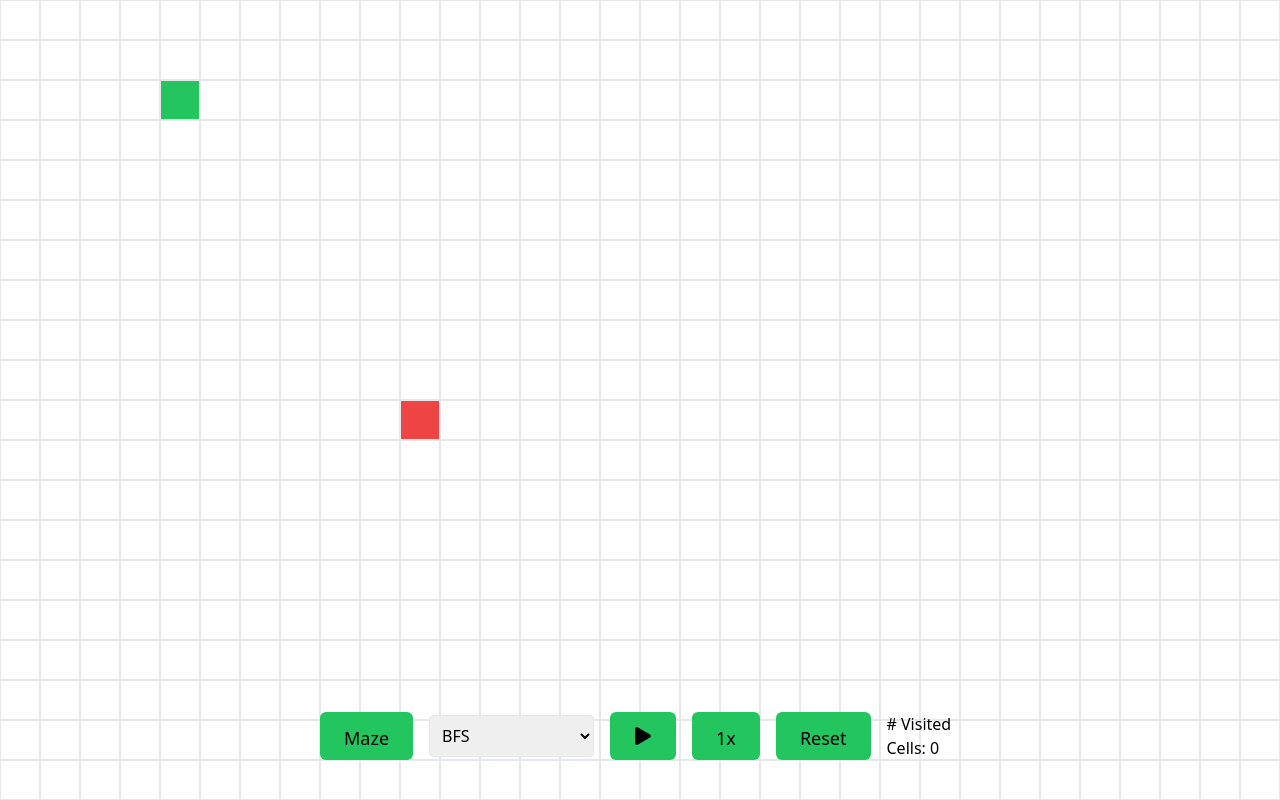
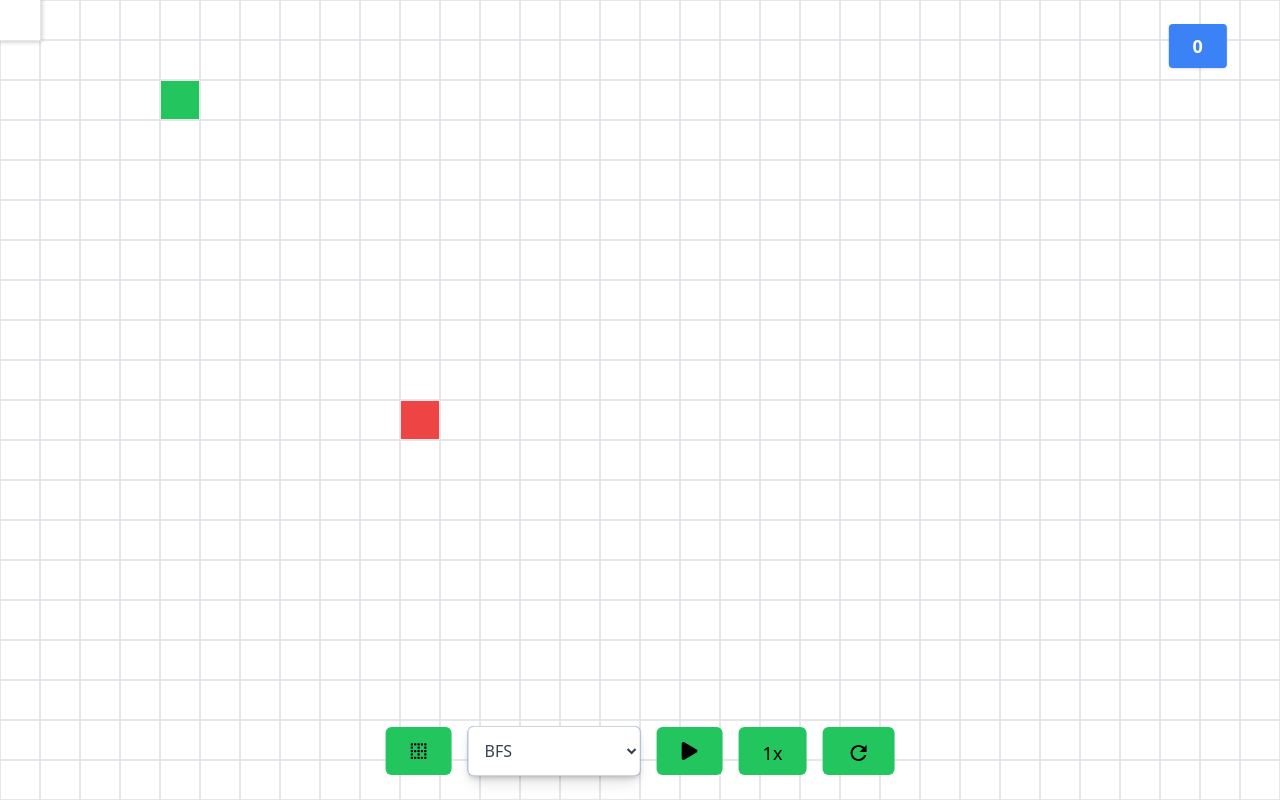
Before and after one commit to LGeoff31/Graphs, a React (Create React App) app: page / in a window 1280 px wide. Built offline with nearby package versions, Linux system fonts and the light colour scheme.

Commit message:
added icons + animations

```diff
--- a/package.json
+++ b/package.json
@@ -3,8 +3,14 @@
   "version": "0.1.0",
   "private": true,
   "dependencies": {
+    "@chakra-ui/react": "^3.2.5",
+    "@emotion/react": "^11.14.0",
+    "@emotion/styled": "^11.14.0",
+    "@mui/icons-material": "^6.3.1",
+    "@mui/material": "^6.3.1",
     "@react-spring/web": "^9.7.5",
     "cra-template": "1.2.0",
+    "framer-motion": "^11.15.0",
     "react": "^18.2.0",
     "react-dom": "^18.2.0",
     "react-icons": "^5.4.0",
--- a/src/App.css
+++ b/src/App.css
@@ -2,3 +2,33 @@
   margin: 0;
   padding: 0;
 }
+/* Add this CSS to your styles or global styles */
+.cell {
+  transition: background-color 0.3s ease, transform 0.3s ease;
+}
+
+.cell.visited {
+  background-color: #3b82f6; /* Blue for visited */
+}
+
+.cell.path {
+  background-color: #fbbf24; /* Yellow for path */
+}
+
+.cell.wall {
+  background-color: #6b7280; /* Gray for wall */
+}
+
+.cell.start {
+  background-color: #10b981; /* Green for start */
+}
+
+.cell.end {
+  background-color: #ef4444; /* Red for end */
+}
+
+/* Add this CSS for hover effect */
+.cell:hover {
+  transform: scale(1.05); /* Slight zoom effect on hover */
+  box-shadow: 0px 0px 5px rgba(0, 0, 0, 0.3);
+}
--- a/src/App.js
+++ b/src/App.js
@@ -1,5 +1,6 @@
 import "./App.css";
 import Homepage from "./components/Homepage";
+import { ChakraProvider } from "@chakra-ui/react";
 
 function App() {
   return (
--- a/src/components/Homepage.js
+++ b/src/components/Homepage.js
@@ -4,6 +4,11 @@ import { FaPlay, FaPause } from "react-icons/fa";
 import { bfs } from "../algorithms/bfs";
 import { multiBFS } from "../algorithms/multibfs";
 import { dfs } from "../algorithms/dfs";
+import { RiResetLeftFill } from "react-icons/ri";
+import RefreshIcon from "@mui/icons-material/Refresh";
+import { GiPuzzle } from "react-icons/gi";
+import { FaBorderAll } from "react-icons/fa";
+import { FaBorderNone } from "react-icons/fa";
 
 // Add number tiles
 const Homepage = () => {
@@ -12,6 +17,7 @@ const Homepage = () => {
     rows: Math.floor(window.innerHeight / cellSize),
     cols: Math.floor(window.innerWidth / cellSize),
   });
+  console.log(window.innerHeight, window.innerWidth);
 
   const [startPosition, setStartPosition] = useState({ row: 2, col: 4 });
   const [endPosition, setEndPosition] = useState({ row: 10, col: 10 });
@@ -116,6 +122,7 @@ const Homepage = () => {
     // Add outer borders
     for (let i = 0; i < gridDimensions.rows; i++) {
       newGrid[i][0] = "wall"; // Left border
+
       newGrid[i][gridDimensions.cols - 1] = "wall"; // Right border
     }
     for (let j = 0; j < gridDimensions.cols; j++) {
@@ -239,7 +246,7 @@ const Homepage = () => {
   return (
     <div className="bg-gray-300 h-screen justify-center items-center flex">
       <div
-        className="grid justify-center items-center"
+        className="grid justify-center items-center h-80vh"
         onMouseUp={handleMouseUp}
         onMouseMove={handleMouseMove}
       >
@@ -267,7 +274,7 @@ const Homepage = () => {
               cols.push(
                 <Node
                   key={`${row}-${col}`}
-                  className={`w-10 h-10 border border-grey-400 ${color}`}
+                  className={`w-10 h-10 border border-grey-400 cell ${color}`}
                   data-row={row}
                   data-col={col}
                   onMouseDown={(e) => {
@@ -287,20 +294,20 @@ const Homepage = () => {
           }
           return rows;
         })()}
-        <div className="absolute bottom-10 left-1/2 transform -translate-x-1/2 flex gap-4 items-center">
+        <div className="absolute bottom-6 left-1/2 transform -translate-x-1/2 flex gap-4 items-center">
           <button
             onClick={generateMaze}
             className="h-12 px-6 py-3 text-lg rounded-md bg-green-500 hover:bg-green-600"
           >
-            Maze
+            <FaBorderNone />
           </button>
 
-          <div className="flex justify-center">
+          <div className="flex justify-center bg-blue-500 rounded-md text-white shadow-lg">
             <select
               id="algorithmSelect"
               value={selectedAlgorithm}
               onChange={handleAlgorithmChange}
-              className="p-2 border order-gray-300 rounded"
+              className="p-3 border border-gray-300 rounded-md bg-white text-gray-700 shadow-md focus:outline-none focus:ring-2 focus:ring-blue-500 hover:bg-blue-50 transition-colors duration-200"
             >
               <option value="bfs"> BFS </option>
               <option value="multiBFS"> Multi-Source BFS </option>
@@ -321,11 +328,15 @@ const Homepage = () => {
           </button>
           <button
             onClick={resetBFSState}
-            className="h-12 px-6 py-3 text-lg rounded-md bg-green-500 hover:bg-green-600"
+            className="h-12 px-6 py-3 rounded-md bg-green-500 hover:bg-green-600"
           >
-            Reset
+            <RefreshIcon />
           </button>
-          <p># Visited Cells: {visitedCount}</p>
+        </div>
+        <div className="absolute top-6 right-6 transform -translate-x-1/2 flex gap-4 items-center">
+          <p className="text-lg font-bold text-white bg-blue-500 px-6 py-2 rounded shadow">
+            {visitedCount}
+          </p>
         </div>
       </div>
     </div>
```
Also changed, not shown: 1 other file (tests, documents, lock files or other folders).
